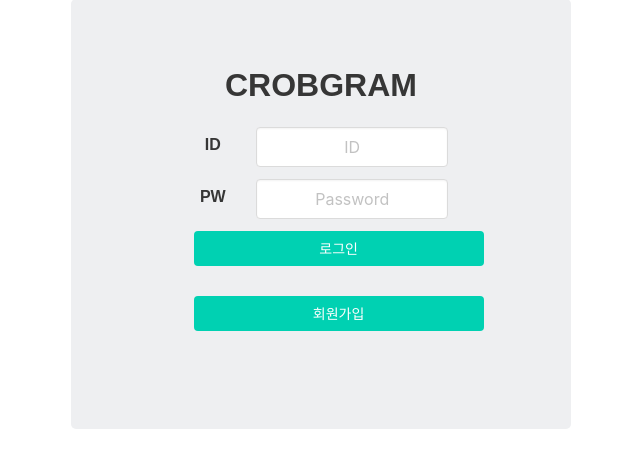
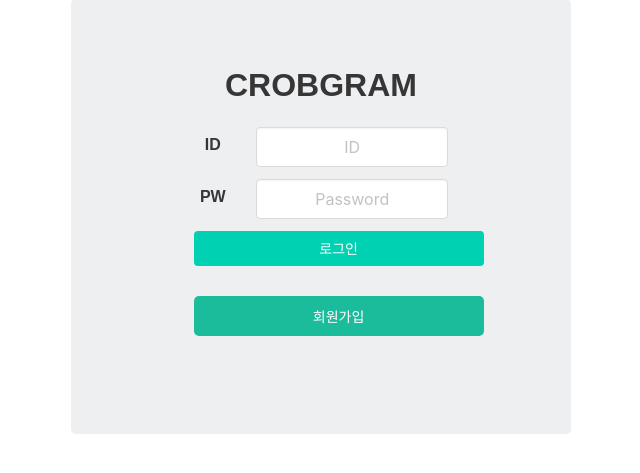
Before and after one commit to kaiworld97/flask_project_1, a Flask app: page /login in a window 1280 px wide. Shown: the part 51-524 px from the top of the page, without its empty margins (319-959 px from the left). Run offline with Flask 2, Linux system fonts and the light colour scheme; parts of the project's set-up code (start-up, migrations or seed data) failed here and were passed over; some libraries are stand-ins or nearby versions.

Commit message:
feat:update

```diff
--- a/static/login.css
+++ b/static/login.css
@@ -40,3 +40,12 @@ body {
   margin-bottom: 30px;
   color: white;
 }
+.navyBtn {
+  font-size: 14px;
+  border: none;
+  padding: 10px;
+  width: 290px;
+  background-color: #1BBC9B;
+  margin-bottom: 30px;
+  color: white;
+}
--- a/templates/login.html
+++ b/templates/login.html
@@ -54,7 +54,6 @@
     </head>
     <body>
     <div class="login-form">
-    <form>
         <div class="section has-text-centered">
             <p class="title">CROBGRAM</p>
             <div class="container" style="width:70%">
@@ -83,10 +82,11 @@
                         </div>
                     </div>
                 </div>
+                <p>
+
+                </p>
                     <button class="button is-primary" onclick="login()">로그인</button>
-
-                <button class="button is-primary" onclick="location.href='register' ">회원가입</button>
-                </form>
+                    <button type="button" class="navyBtn" onClick="location.href='http://localhost:5000/register'">회원가입</button>
             </div>
         </div>
     </body>
--- a/templates/register.html
+++ b/templates/register.html
@@ -41,7 +41,6 @@
     </head>
     <body>
     <div class="login-form">
-    <form>
         <div class="section has-text-centered">
             <h1 class="title">회원가입</h1>
             <div class="container" style="width:70%">
@@ -83,7 +82,6 @@
                     </div>
                 </div>
                 <button class="button is-primary" onclick="register()">회원가입</button>
-                </form>
             </div>
         </div>
     </body>
```
Also changed, not shown: static/img/corn.jpg (added).
